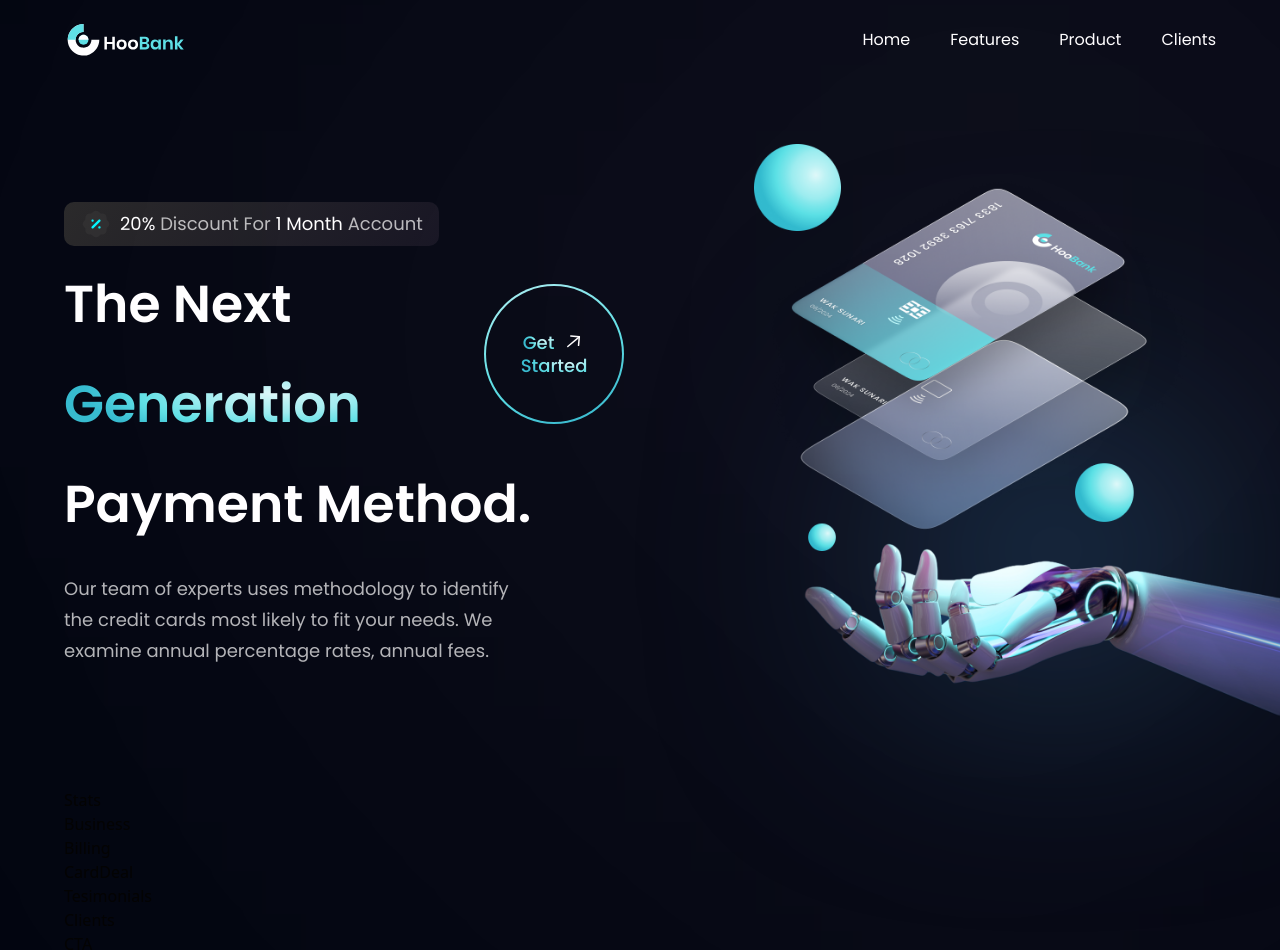
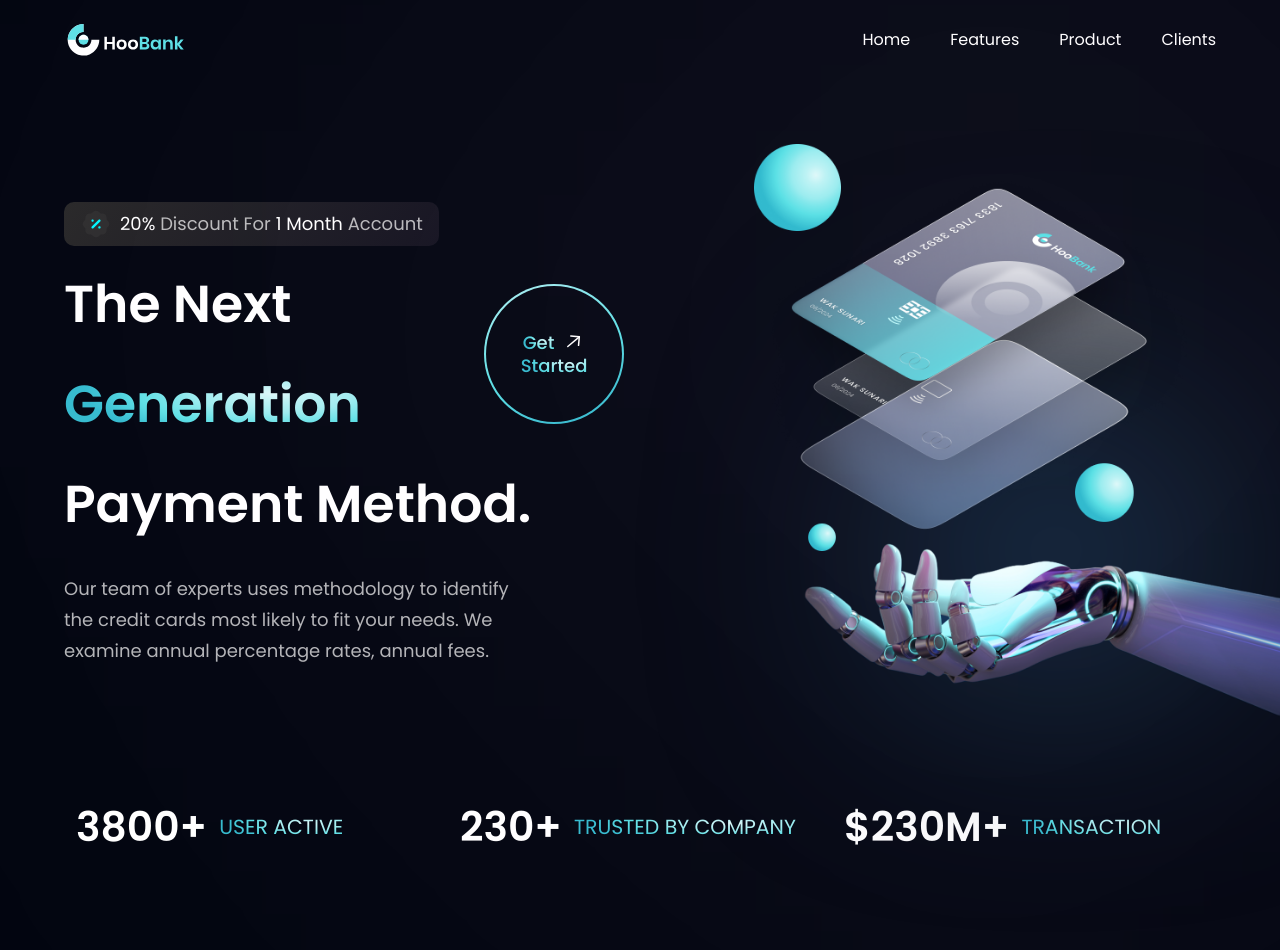
Before and after one commit to 0xraidr/modsite, a React (Create React App) app: page / in a window 1280 px wide. Shown: the top 950 px of the page. Built offline with nearby package versions, Linux system fonts and the light colour scheme.

Commit message:
stats component complete

```diff
--- a/src/components/Stats.jsx
+++ b/src/components/Stats.jsx
@@ -1,9 +1,20 @@
-import React from 'react'
 
-const Stats = () => {
-  return (
-    <div>Stats</div>
-  )
-}
+import { stats } from "../constants/ind";
+import styles from "../style";
 
-export default Stats
+const Stats = () => (
+  <section className={`${styles.flexCenter} flex-row flex-wrap sm:mb-20 mb-6`}>
+    {stats.map((stat) => (
+      <div key={stat.id} className={`flex-1 flex justify-start items-center flex-row m-3`} >
+    <h4 className="font-poppins font-semibold xs:text-[40.89px] text-[30.89px] xs:leading-[53.16px] leading-[43.16px] text-white">
+          {stat.value}
+    </h4>
+        <p className="font-poppins font-normal xs:text-[20.45px] text-[15.45px] xs:leading-[26.58px] leading-[21.58px] text-gradient uppercase ml-3">
+          {stat.title}
+        </p>
+    </div>
+    ))}
+  </section>
+);
+
+export default Stats;
```
